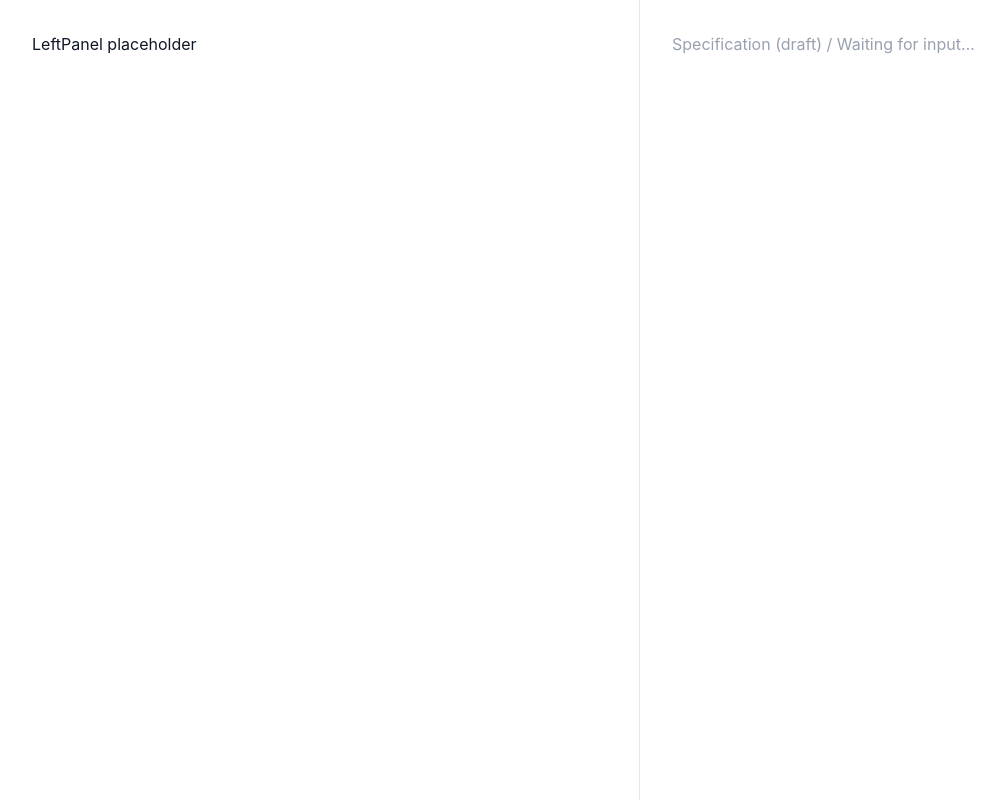
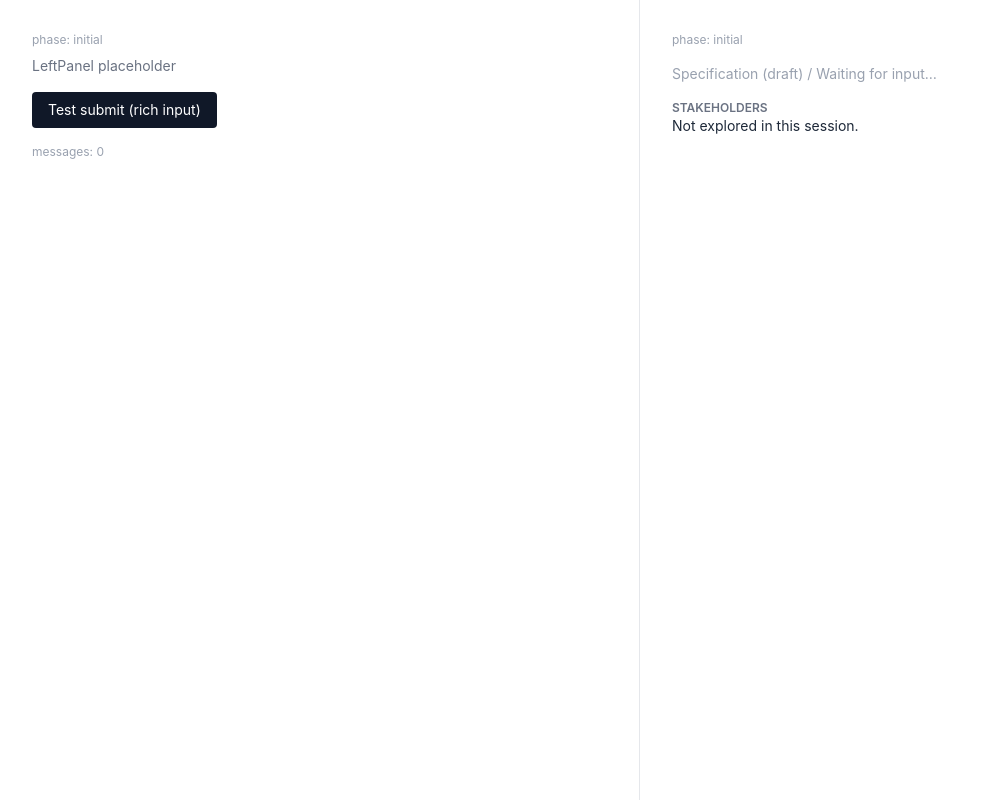
Before and after one commit to josegherran/specfirst, a React (Vite) app: page / in a window 1280 px wide. Shown: the whole page, without its empty margins (0-1005 px from the left). Built offline with nearby package versions, Linux system fonts and the light colour scheme.

Commit message:
Complete step 3: App.jsx state machine

```diff
--- a/src/App.jsx
+++ b/src/App.jsx
@@ -1,12 +1,119 @@
-import './index.css'
+import { useState } from "react";
+import { streamMessage } from "./lib/claude.js";
+import { detectInputRichness, isLoopComplete } from "./lib/specParser.js";
+import "./index.css";
+
+const initialSpec = {
+  problem:          { content: null, lastUpdated: null },
+  constraints:      { content: null, lastUpdated: null },
+  systemBoundaries: { content: null, lastUpdated: null },
+  stakeholders:     { content: 'Not explored in this session.', lastUpdated: null },
+  openQuestions:    { content: null, lastUpdated: null },
+};
 
 function App() {
+  const [phase, setPhase] = useState('initial');
+  const [messages, setMessages] = useState([]);
+  const [spec, setSpec] = useState(initialSpec);
+  const [errorMsg, setErrorMsg] = useState(null);
+
+  function updateSpecSection(section, content) {
+    setSpec(prev => ({
+      ...prev,
+      [section]: { content, lastUpdated: Date.now() },
+    }));
+  }
+
+  async function handleSubmit(userInput) {
+    setErrorMsg(null);
+    const richness = detectInputRichness(userInput);
+    const userMsg = { role: 'user', content: userInput };
+    const nextMessages = [...messages, userMsg];
+    setMessages(nextMessages);
+    setPhase('thinking');
+
+    let fullText = '';
+    let specSnapshot = spec;
+
+    const { toolCallCount } = await streamMessage(
+      nextMessages,
+      (text) => { fullText += text; },
+      (section, content) => {
+        updateSpecSection(section, content);
+        // capture latest spec for loop check after stream closes
+        specSnapshot = {
+          ...specSnapshot,
+          [section]: { content, lastUpdated: Date.now() },
+        };
+      },
+      (msg) => {
+        setErrorMsg(msg);
+        setPhase('clarifying');
+      }
+    );
+
+    const assistantMsg = { role: 'assistant', content: fullText };
+    setMessages(prev => [...prev, assistantMsg]);
+
+    if (isLoopComplete(specSnapshot)) {
+      setPhase('complete');
+    } else {
+      setPhase('clarifying');
+    }
+  }
+
+  function handlePreview() {
+    setPhase('preview');
+  }
+
   return (
     <div className="flex h-screen bg-white text-gray-900">
-      <div className="w-1/2 border-r border-gray-200 p-8">LeftPanel placeholder</div>
-      <div className="w-1/2 p-8 text-gray-400">Specification (draft) / Waiting for input…</div>
+      <div className="w-1/2 border-r border-gray-200 p-8">
+        <p className="text-xs text-gray-400 mb-2">phase: {phase}</p>
+        {errorMsg && <p className="text-red-500 text-sm mb-2">{errorMsg}</p>}
+        <p className="text-sm text-gray-500 mb-4">LeftPanel placeholder</p>
+        {phase === 'initial' && (
+          <button
+            className="px-4 py-2 bg-gray-900 text-white text-sm rounded"
+            onClick={() => handleSubmit("I need a payment reconciliation system for KYC-gated EU customers that handles multi-currency transactions and fraud detection.")}
+          >
+            Test submit (rich input)
+          </button>
+        )}
+        {phase === 'clarifying' && (
+          <button
+            className="px-4 py-2 bg-gray-900 text-white text-sm rounded mt-2"
+            onClick={() => handleSubmit("The main constraint is GDPR compliance and sub-second response times. System boundaries are the payment gateway API and our internal ledger.")}
+          >
+            Test follow-up answer
+          </button>
+        )}
+        {phase === 'complete' && (
+          <button
+            className="px-4 py-2 bg-blue-600 text-white text-sm rounded mt-2"
+            onClick={handlePreview}
+          >
+            Preview final specification →
+          </button>
+        )}
+        <div className="mt-4 text-xs text-gray-400">
+          <p>messages: {messages.length}</p>
+        </div>
+      </div>
+      <div className="w-1/2 p-8 text-gray-400">
+        <p className="text-xs mb-4">phase: {phase}</p>
+        <p className="text-sm mb-4">Specification (draft) / Waiting for input…</p>
+        {Object.entries(spec).map(([key, val]) => (
+          val.content && (
+            <div key={key} className="mb-3">
+              <p className="text-xs font-semibold text-gray-500 uppercase">{key}</p>
+              <p className="text-sm text-gray-800">{val.content}</p>
+            </div>
+          )
+        ))}
+      </div>
     </div>
-  )
+  );
 }
 
-export default App
+export default App;
```
